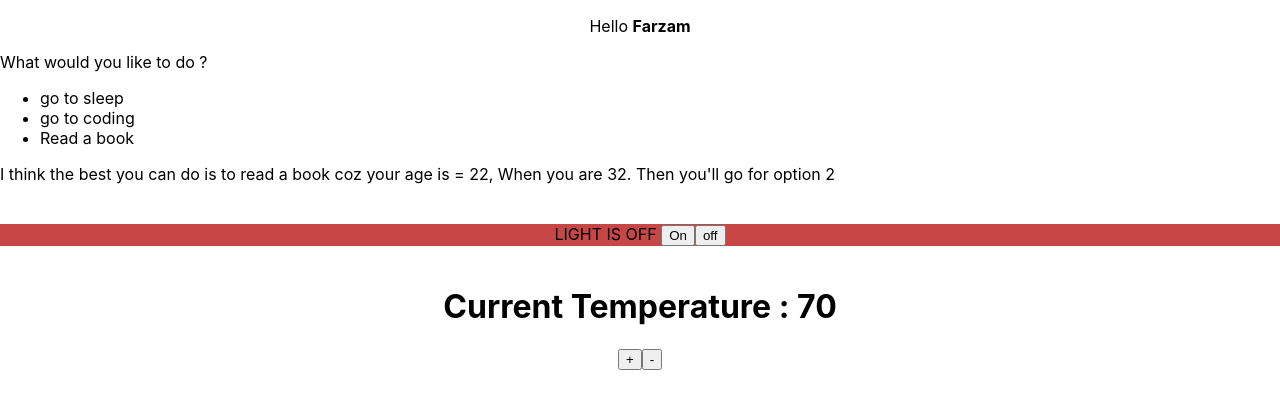
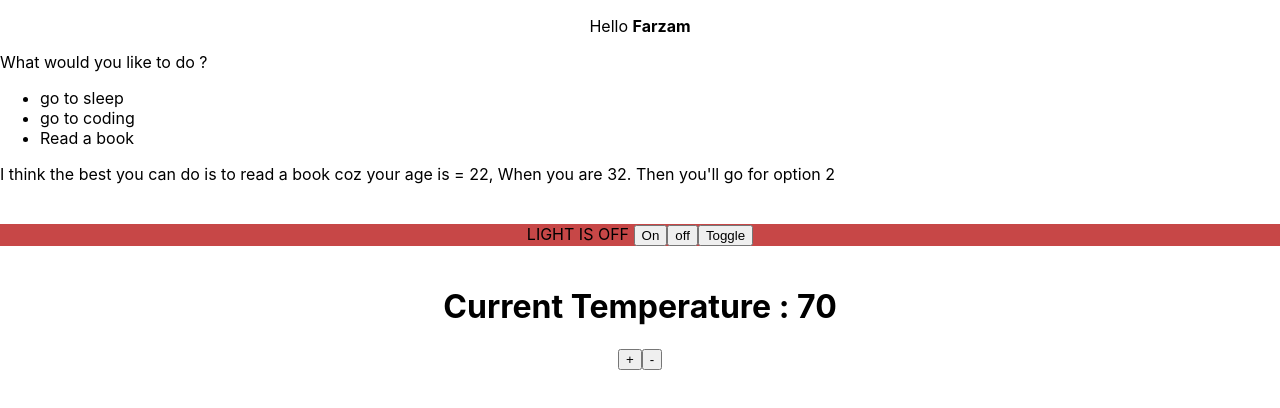
Before and after one commit to mfarzamalam/r-app, a React (Create React App) app: page / in a window 1280 px wide. Shown: the top 408 px of the page. Built offline with nearby package versions, Linux system fonts and the light colour scheme.

Commit message:
Added toggle button

```diff
--- a/src/Room.js
+++ b/src/Room.js
@@ -26,7 +26,7 @@ function Room() {
             </div> */}
 
             <div className={`App room ${islit ? "lit":"dark"}`}>
-                light is {islit ? "On":"Off"} <button onClick={()=> setlit(true)}>On</button><button onClick={()=> setlit(false)}>off</button>
+                light is {islit ? "On":"Off"} <button onClick={()=> setlit(true)}>On</button><button onClick={()=> setlit(false)}>off</button><button onClick={()=> setlit(!islit)}>Toggle</button>
             </div>
             <br/>
 
```
